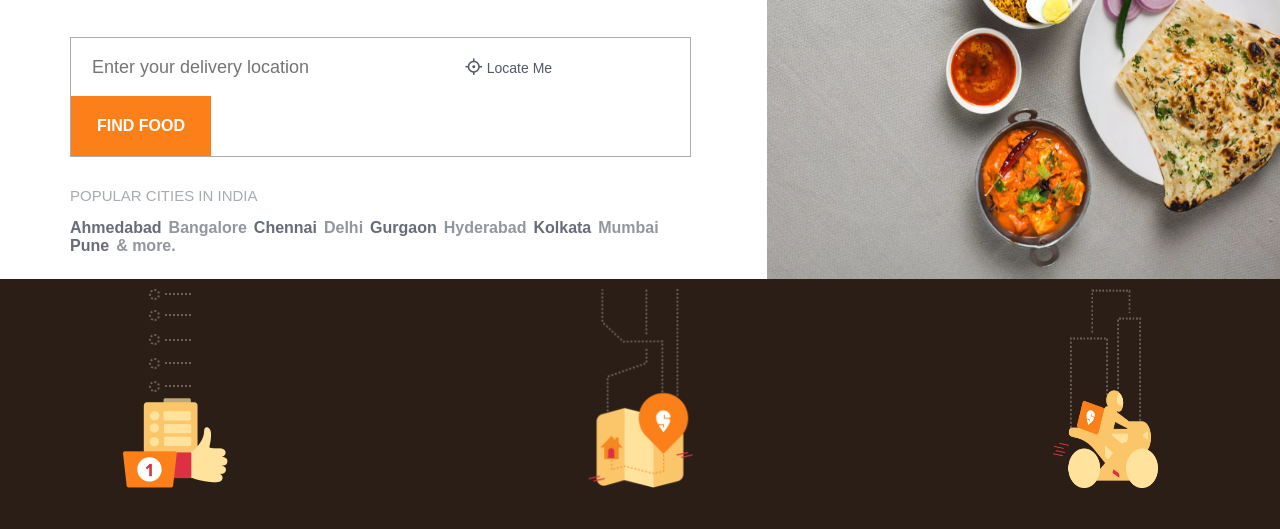
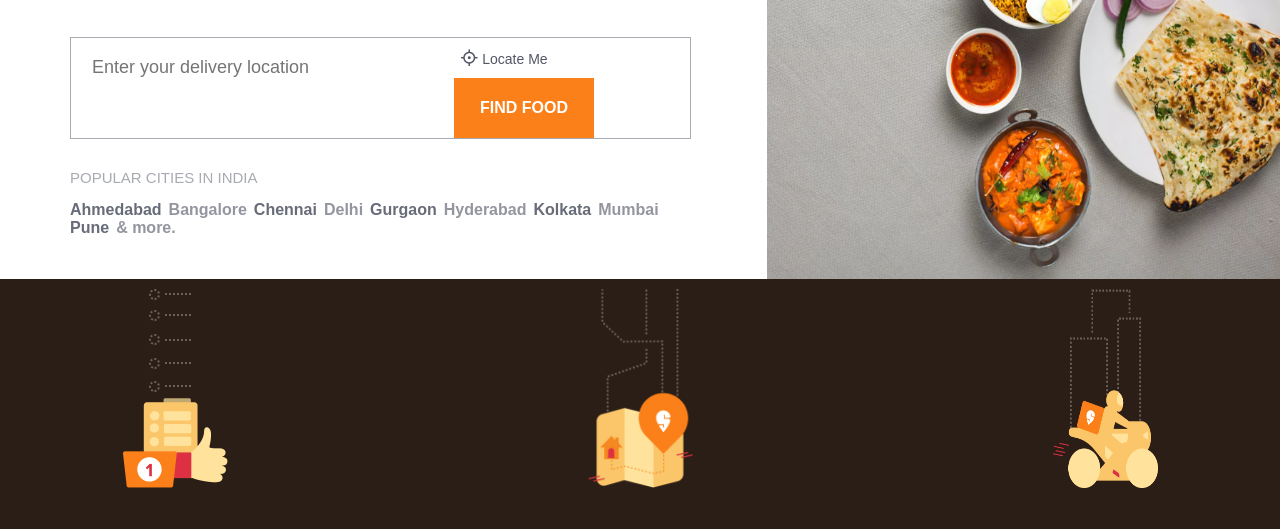
Before and after one commit to Mubashir15700/Swiggy, a plain HTML site: page index.html in a window 1280 px wide. Shown: the part 261-790 px from the top of the page. Drawn offline with nearby package versions, Linux system fonts and the light colour scheme; files whose address does not match are found by name.

Commit message:
input bug fix

```diff
--- a/index.html
+++ b/index.html
@@ -29,11 +29,13 @@
                 </div>
                 <div class="inp-div">
                     <input id="main-input" type="text" placeholder="Enter your delivery location">
-                    <button id="btn-location">
-                        <i class="ri-focus-3-line" style="color: #535665; font-size: 18px;"></i>
-                        Locate Me
-                    </button>
-                    <button id="btn-find-food">FIND FOOD</button>
+                    <div>
+                        <button id="btn-location">
+                            <i class="ri-focus-3-line" style="color: #535665; font-size: 18px;"></i>
+                            Locate Me
+                        </button>
+                        <button id="btn-find-food">FIND FOOD</button>
+                    </div>
                 </div>
                 <div>
                     <div>
--- a/styles.css
+++ b/styles.css
@@ -75,6 +75,8 @@
 .inp-div {
     border: 1px solid #a9abb2;
     width: 619px;
+    display: flex;
+    justify-content: space-between;
 }
 
 #main-input {
```
